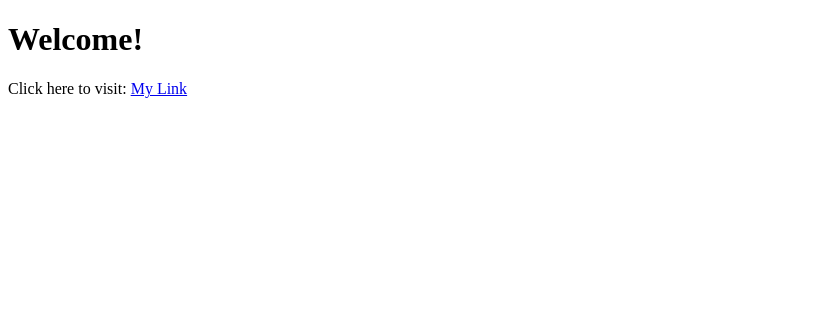
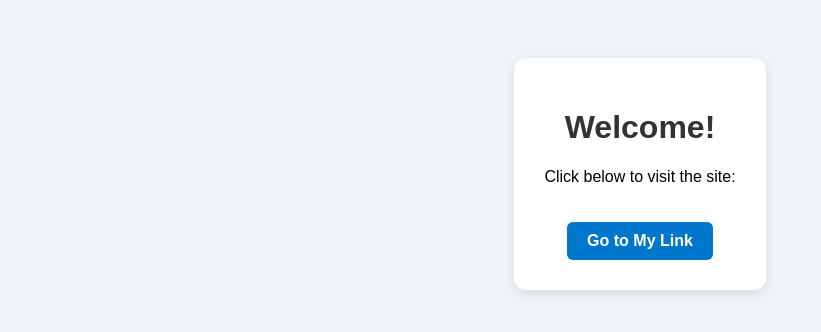
Before and after one commit to rmcdo33/qr-landing-page, a plain HTML site: page index.html in a window 1280 px wide. Shown: the whole page, without its empty margins (0-821 px from the left). Drawn offline with Linux system fonts and the light colour scheme.

Commit message:
Update index.html

```diff
--- a/index.html
+++ b/index.html
@@ -1,10 +1,50 @@
 <!DOCTYPE html>
 <html>
 <head>
+  <meta charset="UTF-8">
   <title>QR Code Page</title>
+  <style>
+    body {
+      background-color: #f0f4f8;
+      font-family: Arial, sans-serif;
+      text-align: center;
+      padding: 50px;
+    }
+
+    .container {
+      background: white;
+      padding: 30px;
+      border-radius: 12px;
+      box-shadow: 0 4px 12px rgba(0, 0, 0, 0.1);
+      display: inline-block;
+    }
+
+    h1 {
+      color: #333;
+    }
+
+    a {
+      display: inline-block;
+      margin-top: 20px;
+      padding: 10px 20px;
+      background-color: #0077cc;
+      color: white;
+      text-decoration: none;
+      border-radius: 6px;
+      font-weight: bold;
+      transition: background-color 0.2s;
+    }
+
+    a:hover {
+      background-color: #005fa3;
+    }
+  </style>
 </head>
 <body>
-  <h1>Welcome!</h1>
-  <p>Click here to visit: <a href="https://example.com" target="_blank">My Link</a></p>
+  <div class="container">
+    <h1>Welcome!</h1>
+    <p>Click below to visit the site:</p>
+    <a href="https://example.com" target="_blank">Go to My Link</a>
+  </div>
 </body>
 </html>
```
